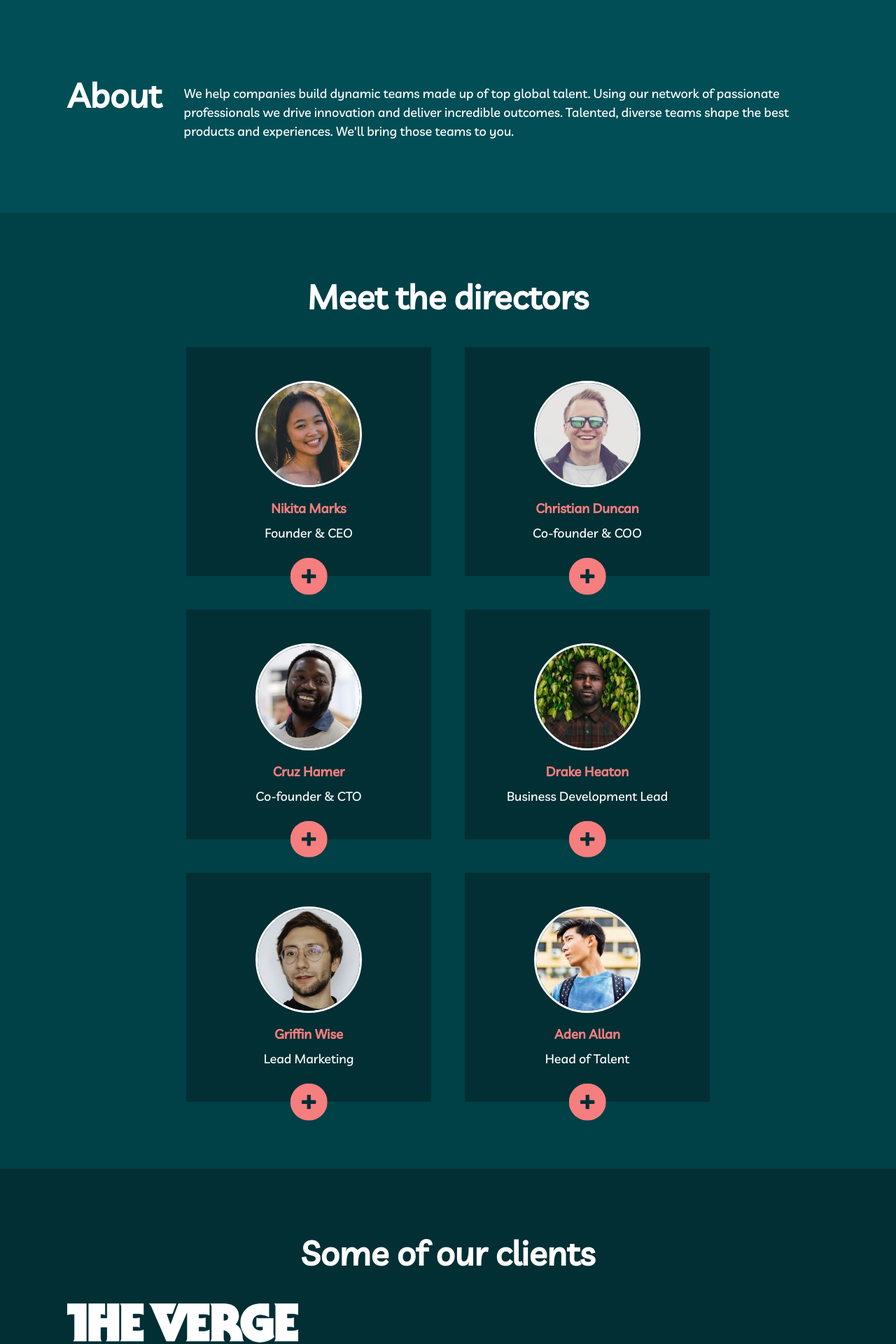
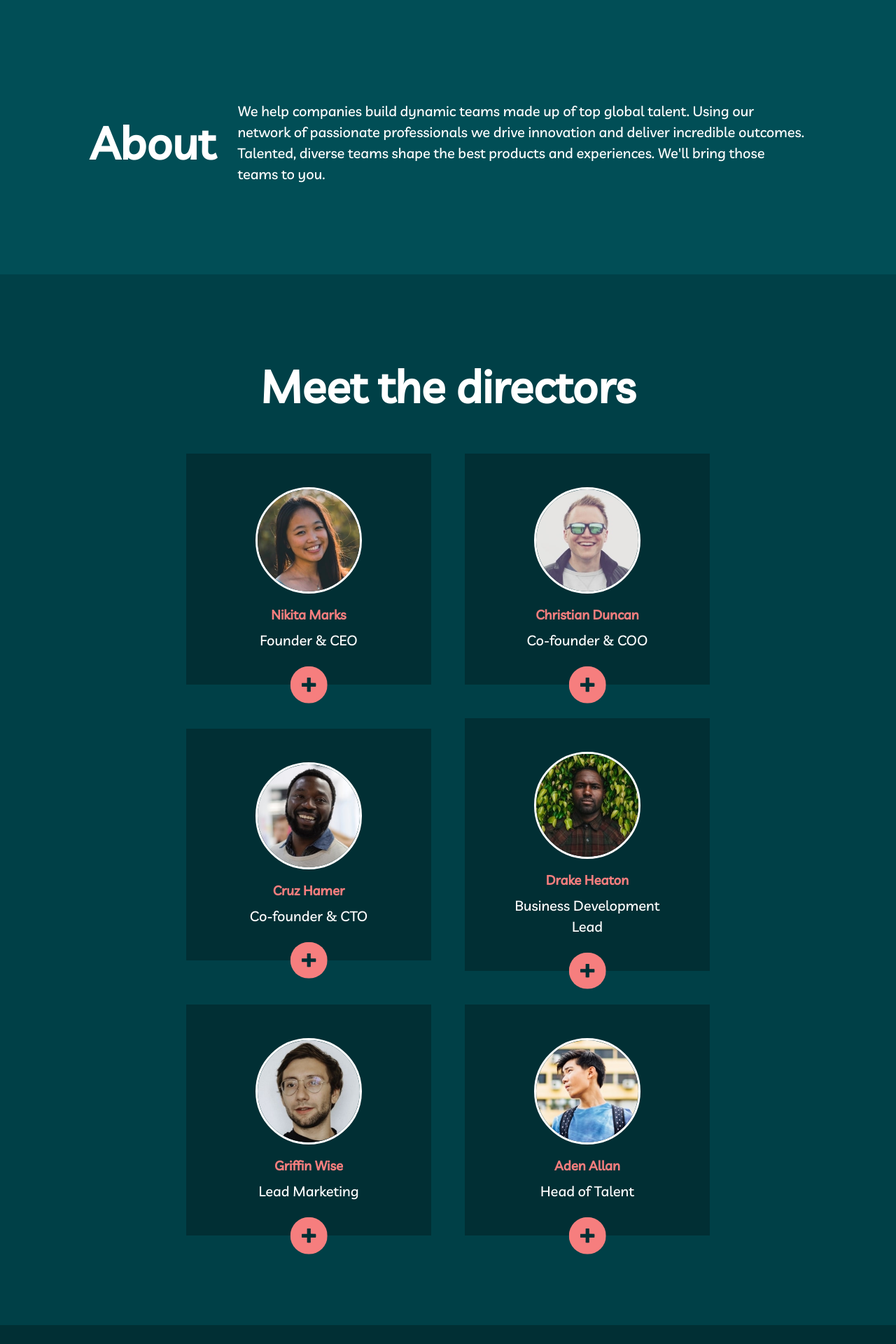
Before and after one commit to JioBautista/myteam-multi-page-website, a React (Vite) app in the folder app/: page /about in a window 1280 px wide. Shown: the part 120-2040 px from the top of the page at 70% size. Built offline with nearby package versions, Linux system fonts and the light colour scheme.

Commit message:
About page finished

```diff
--- a/app/src/index.css
+++ b/app/src/index.css
@@ -46,5 +46,5 @@ p, h1, h2, h3, h4, h5, h6 {
   isolation: isolate;
 }
 p {
-  font-size: clamp(16px,3vw,18px);
+  font-size: clamp(16px,3vw,20px);
 }
--- a/app/src/pages/about/Clients.jsx
+++ b/app/src/pages/about/Clients.jsx
@@ -5,9 +5,12 @@ function Clients() {
   return (
     <div className={styles.clients}>
       <h2>Some of our clients</h2>
-      <div>
-        <img src="src/assets/logo-the-verge.png"/>
-
+      <div className={styles.icons}>
+        <img src="src/assets/logo-the-verge.png" />
+        <img src="src/assets/logo-jakarta-post.png" />
+        <img src="src/assets/logo-the-guardian.png" />
+        <img src="src/assets/logo-tech-radar.png" />
+        <img src="src/assets/logo-gadgets-now.png" />
       </div>
     </div>
   );
--- a/app/src/pages/about/Overview.jsx
+++ b/app/src/pages/about/Overview.jsx
@@ -4,7 +4,7 @@ import styles from "../../styles/about.module.scss";
 function Overview() {
   return (
     <div className={styles.overview}>
-      <h2>About</h2>
+      <h2 className={styles.item1}>About</h2>
       <p>
         We help companies build dynamic teams made up of top global talent.
         Using our network of passionate professionals we drive innovation and
--- a/app/src/styles/about.module.scss
+++ b/app/src/styles/about.module.scss
@@ -1,13 +1,13 @@
 // Mixins
 @mixin padding {
-    padding: 2rem;
+    padding:  4rem 2rem;
 
     @media(min-width:768px) {
         padding: 3rem;
     }
 
     @media(min-width: 1024px) {
-        padding: 6rem;
+        padding: 8rem;
     }
 }
 
@@ -30,8 +30,8 @@
     }
 
     h2 {
-        font-size: clamp(32px, 5vw, 48px);
-        margin-bottom: 3rem;
+        font-size: clamp(40px, 5vw, 64px);
+        margin-bottom: 2rem;
         line-height: 1;
     }
 
@@ -39,6 +39,9 @@
         color: #F67E7E;
         font-weight: bold;
         margin-bottom: 0.5rem;
+    }
+    p {
+        max-width: 80ch;
     }
 }
 
@@ -51,9 +54,10 @@
     @media(min-width: 1024px) {
         @include flexCenter();
         text-align: start;
+        justify-content: space-evenly;
 
-        p {
-            flex-shrink: 2;
+        h2 {
+            margin-bottom: 0;
         }
     }
 }
@@ -62,6 +66,10 @@
 .director {
     @include padding();
     background-color: #004047;
+
+    h2 {
+        margin-bottom: 4rem;
+    }
 
     .avatars {
         @include flexCenter();
@@ -100,4 +108,24 @@
 .clients {
     @include padding();
     background-color: #012F34;
+
+
+    .icons {
+        @include flexCenter();
+        flex-direction: column;
+        gap: 4rem;
+
+        img {
+            width: 50%;
+        }
+
+        @media(min-width: 768px) {
+            flex-direction: row;
+            flex-wrap: wrap;
+
+            img {
+                width: 15%;
+            }
+        }
+    }
 }
```
